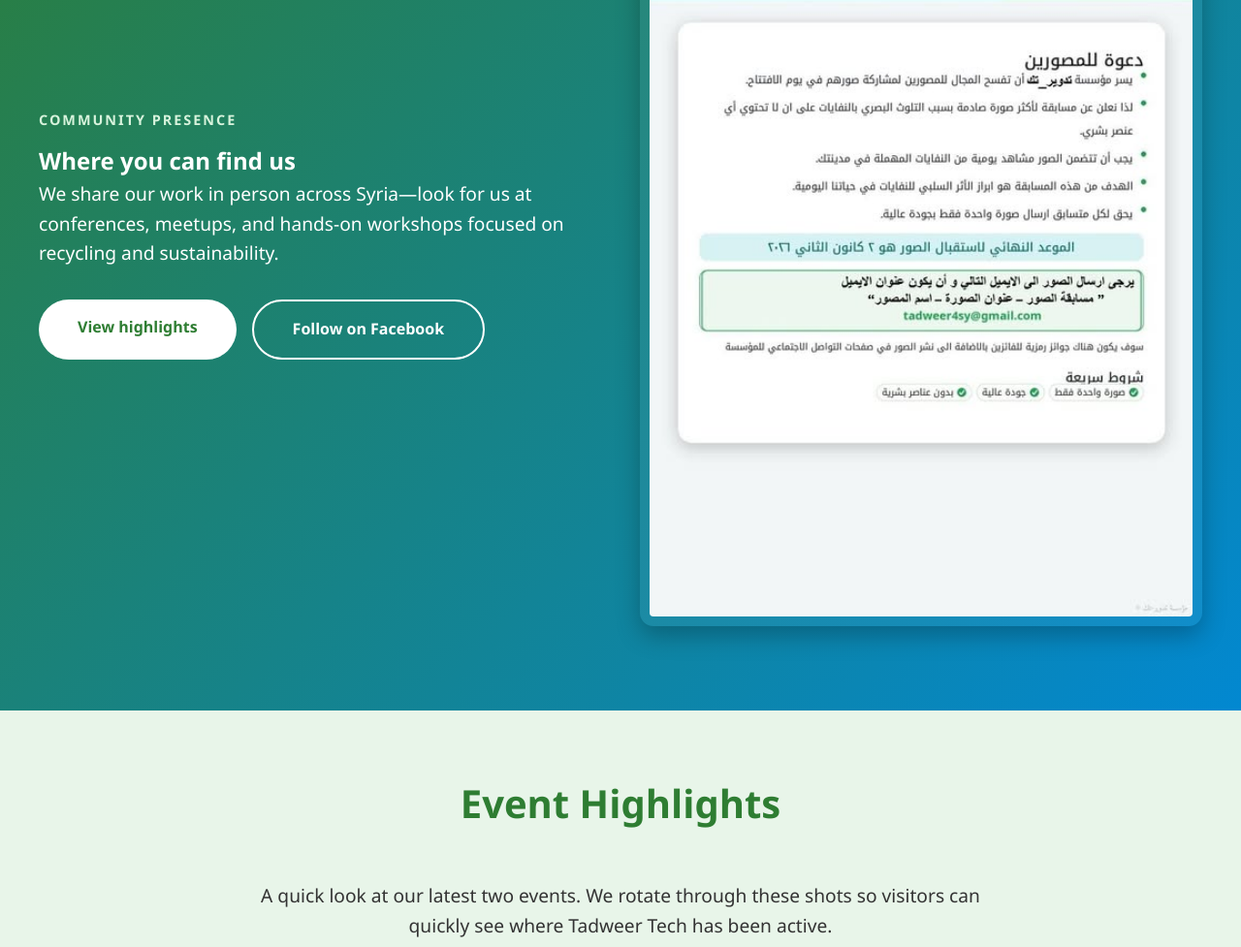
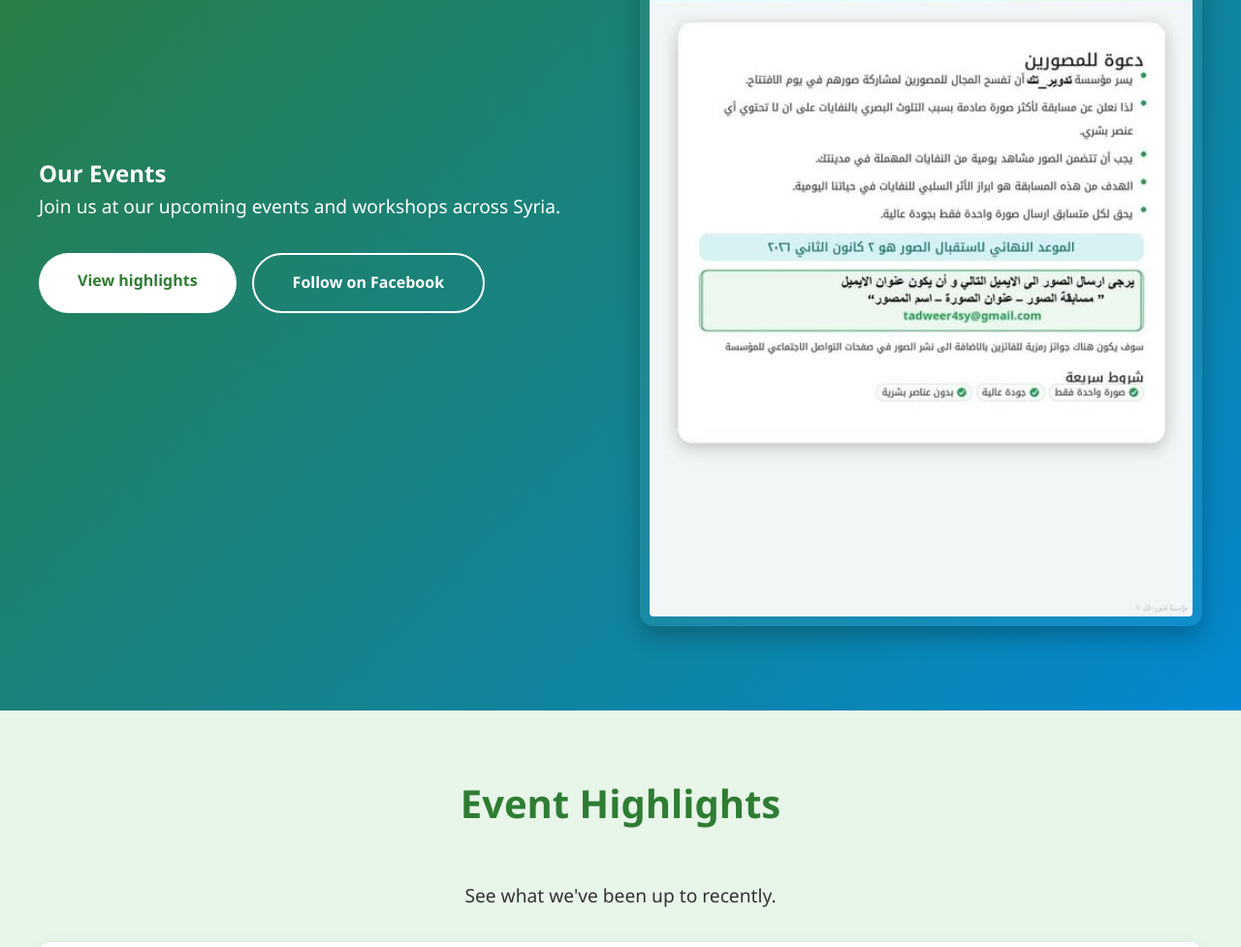
Before and after one commit to majdkassawat/RecycleWebsite, a plain HTML site: page events.html in a window 1280 px wide. Shown: the part 311-1288 px from the top of the page at 97% size. Drawn offline with nearby package versions, Linux system fonts and the light colour scheme.

Commit message:
Simplify text content on Events page

```diff
--- a/events.html
+++ b/events.html
@@ -38,9 +38,8 @@
     <section id="events" class="page-hero">
         <div class="container hero-grid">
             <div class="hero-text" data-aos="fade-right">
-                <p class="eyebrow">Community presence</p>
-                <h1>Where you can find us</h1>
-                <p class="lead-text">We share our work in person across Syria—look for us at conferences, meetups, and hands-on workshops focused on recycling and sustainability.</p>
+                <h1>Our Events</h1>
+                <p class="lead-text">Join us at our upcoming events and workshops across Syria.</p>
                 <div class="hero-actions">
                     <a href="#event-slides" class="cta-button">View highlights</a>
                     <a class="ghost-button" href="https://www.facebook.com/profile.php?id=61577997235876" target="_blank" rel="noreferrer">Follow on Facebook</a>
@@ -55,7 +54,7 @@
     <section id="event-slides" class="content-section alt-bg">
         <div class="container" data-aos="fade-up">
             <h2>Event Highlights</h2>
-            <p class="lead-text">A quick look at our latest two events. We rotate through these shots so visitors can quickly see where Tadweer Tech has been active.</p>
+            <p class="lead-text">See what we've been up to recently.</p>
 
             <div class="events-slider">
                 <div class="slides">
@@ -84,7 +83,7 @@
     <section id="event-cta" class="content-section">
         <div class="container" data-aos="fade-up">
             <h2>Host Tadweer Tech</h2>
-            <p class="lead-text">Want us at your next meetup, workshop, or community event? Tell us about it and we’ll coordinate with you.</p>
+            <p class="lead-text">Interested in collaborating? Reach out to us.</p>
             <div class="hero-actions centered">
                 <a href="index.html#contact" class="cta-button">Get in touch</a>
                 <a href="index.html#volunteer" class="ghost-button">Join our volunteers</a>
```
